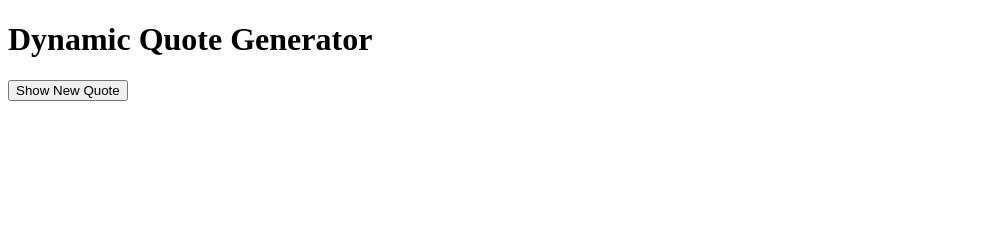
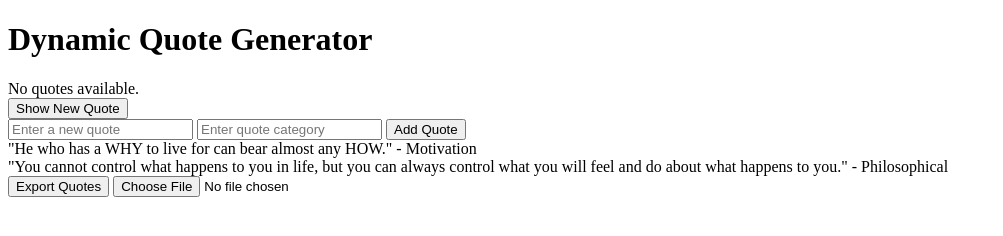
Before and after one commit to MARTIN-MONYEBODI/alx_fe_javascript, a plain HTML site: page dom-manipulation/index.html in a window 1280 px wide. Shown: the whole page, without its empty margins (0-1003 px from the left). Drawn offline with Linux system fonts and the light colour scheme.

Commit message:
modifications

```diff
--- a/dom-manipulation/index.html
+++ b/dom-manipulation/index.html
@@ -6,9 +6,17 @@
   <title>Dynamic Quote Generator</title>
 </head>
 <body>
-  <h1>Dynamic Quote Generator</h1>
-  <div id="quoteDisplay"></div>
-  <button id="newQuote">Show New Quote</button>
+    <h1>Dynamic Quote Generator</h1>
+    <div id="quoteDisplay">No quotes available.</div>
+    <button id="newQuote">Show New Quote</button>
+    <div>
+        <input id="newQuoteText" type="text" placeholder="Enter a new quote" />
+        <input id="newQuoteCategory" type="text" placeholder="Enter quote category" />
+        <button id="addQuoteButton">Add Quote</button>
+    </div>
+    <div id="quoteList"></div>
+    <button id="exportQuotes">Export Quotes</button>
+    <input type="file" id="importFile" accept=".json" />
   <script src="script.js"></script>
 </body>
 </html>
--- a/dom-manipulation/script.js
+++ b/dom-manipulation/script.js
@@ -76,7 +76,10 @@ function exportQuotes() {
     const a = document.createElement('a');
     a.href = url;
     a.download = 'quotes.json';
+    a.textContent = "Export Quotes"; // Ensure the button label is "Export Quotes"
+    document.body.appendChild(a);
     a.click();
+    document.body.removeChild(a);
     URL.revokeObjectURL(url);
 }
 
```
